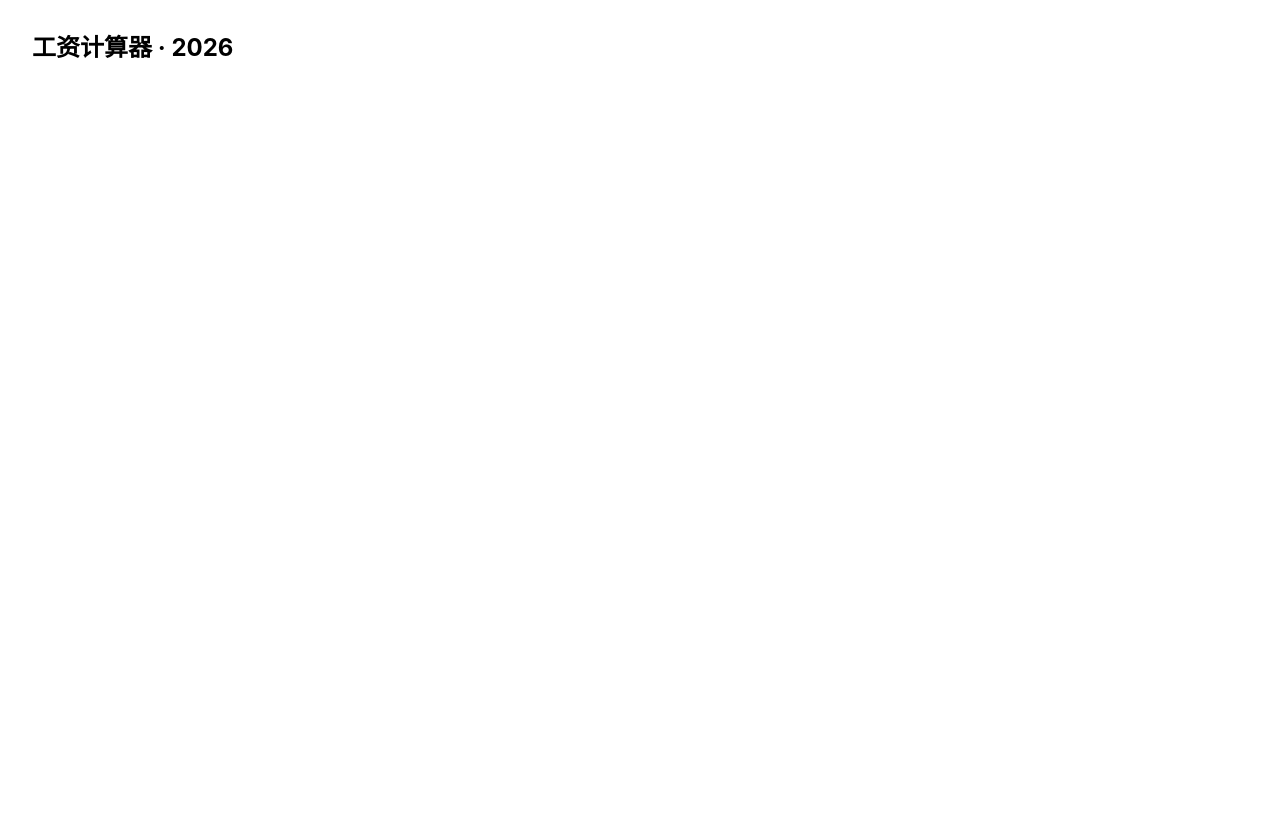
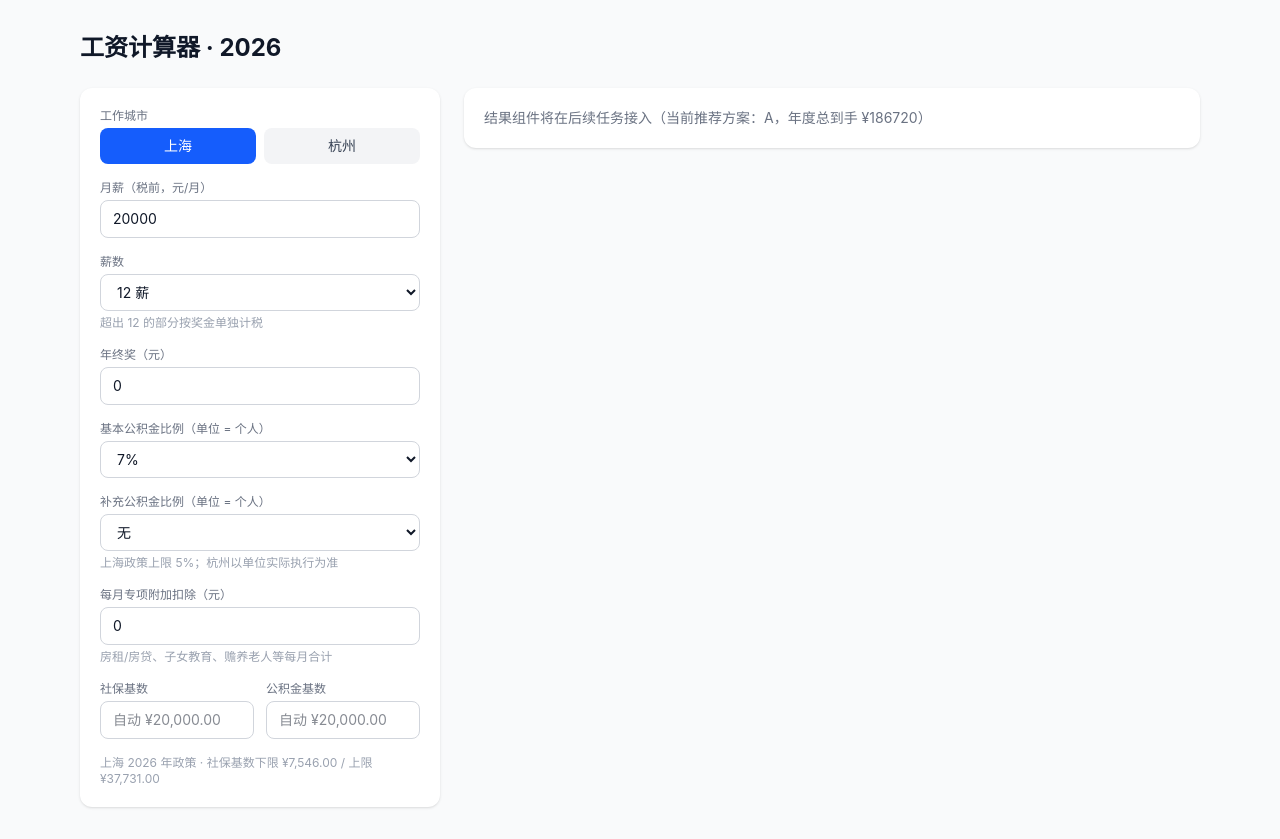
Before and after one commit to liujiajun888/salary-tool, a React (Vite) app: page / in a window 1280 px wide. Before the commit the page ends 800 px from the top, so only its background shows below. Built offline with nearby package versions, Linux system fonts and the light colour scheme.

Commit message:
feat: 输入面板与城市切换

```diff
--- a/src/App.tsx
+++ b/src/App.tsx
@@ -1,3 +1,45 @@
+import { useMemo, useState } from 'react';
+import { CITY_LIST } from './policy';
+import { computeAnnual } from './calc/annual';
+import InputPanel from './components/InputPanel';
+import type { FormState } from './components/InputPanel';
+
 export default function App() {
-  return <h1 className="p-8 text-2xl font-bold">工资计算器 · 2026</h1>;
+  const [form, setForm] = useState<FormState>({
+    cityId: 'shanghai',
+    monthlySalary: 20000,
+    salaryMonths: 12,
+    bonus: 0,
+    hfRatio: CITY_LIST[0].housingFund.defaultRatio,
+    hfSupplementRatio: 0,
+    specialDeductionMonthly: 0,
+    customSocialBase: null,
+    customHfBase: null,
+  });
+
+  const patch = (p: Partial<FormState>) => setForm((f) => ({ ...f, ...p }));
+  const policy = CITY_LIST.find((c) => c.id === form.cityId)!;
+  const result = useMemo(() => computeAnnual(form), [form]);
+
+  return (
+    <div className="min-h-screen bg-gray-50 text-gray-900">
+      <main className="mx-auto max-w-6xl px-4 py-8">
+        <h1 className="mb-6 text-2xl font-bold">工资计算器 · 2026</h1>
+        <div className="grid items-start gap-6 lg:grid-cols-[360px_1fr]">
+          <InputPanel
+            form={form}
+            policy={policy}
+            socialBase={result.socialBase}
+            hfBase={result.hfBase}
+            patch={patch}
+          />
+          <div className="space-y-6">
+            <div className="rounded-xl bg-white p-5 text-sm text-gray-500 shadow-sm">
+              结果组件将在后续任务接入（当前推荐方案：{result.recommendedId}，年度总到手 ¥{result.totals.netYear}）
+            </div>
+          </div>
+        </div>
+      </main>
+    </div>
+  );
 }
--- /dev/null
+++ b/src/components/InputPanel.tsx
@@ -0,0 +1,148 @@
+import type { ChangeEvent } from 'react';
+import { CITY_LIST } from '../policy';
+import type { CityId, CityPolicy } from '../policy/types';
+import { formatMoney, formatPercent } from '../calc/format';
+
+export interface FormState {
+  cityId: CityId;
+  monthlySalary: number;
+  salaryMonths: number;
+  bonus: number;
+  hfRatio: number;
+  hfSupplementRatio: number;
+  specialDeductionMonthly: number;
+  customSocialBase: number | null;
+  customHfBase: number | null;
+}
+
+interface Props {
+  form: FormState;
+  policy: CityPolicy;
+  socialBase: number;
+  hfBase: number;
+  patch: (p: Partial<FormState>) => void;
+}
+
+const labelCls = 'block text-xs text-gray-500 mb-1';
+const inputCls =
+  'w-full rounded-lg border border-gray-300 px-3 py-2 text-sm focus:outline-none focus:ring-2 focus:ring-blue-500';
+const overrideCls = 'border-orange-400 ring-1 ring-orange-300';
+
+export default function InputPanel({ form, policy, socialBase, hfBase, patch }: Props) {
+  const num =
+    (key: keyof FormState) =>
+    (e: ChangeEvent<HTMLInputElement>) =>
+      patch({ [key]: Number(e.target.value) || 0 } as Partial<FormState>);
+
+  return (
+    <section className="space-y-4 rounded-xl bg-white p-5 shadow-sm">
+      <div>
+        <span className={labelCls}>工作城市</span>
+        <div className="flex gap-2">
+          {CITY_LIST.map((c) => (
+            <button
+              key={c.id}
+              onClick={() =>
+                patch({
+                  cityId: c.id,
+                  hfRatio: c.housingFund.defaultRatio,
+                  customSocialBase: null,
+                  customHfBase: null,
+                })
+              }
+              className={`flex-1 rounded-lg px-3 py-2 text-sm font-medium transition-colors ${
+                form.cityId === c.id ? 'bg-blue-600 text-white' : 'bg-gray-100 text-gray-700 hover:bg-gray-200'
+              }`}
+            >
+              {c.name}
+            </button>
+          ))}
+        </div>
+      </div>
+
+      <div>
+        <label className={labelCls}>月薪（税前，元/月）</label>
+        <input type="number" min={0} className={inputCls} value={form.monthlySalary} onChange={num('monthlySalary')} />
+      </div>
+
+      <div>
+        <label className={labelCls}>薪数</label>
+        <select
+          className={inputCls}
+          value={form.salaryMonths}
+          onChange={(e) => patch({ salaryMonths: Number(e.target.value) })}
+        >
+          {[12, 13, 14, 15, 16].map((m) => (
+            <option key={m} value={m}>{m} 薪</option>
+          ))}
+        </select>
+        <p className="mt-1 text-xs text-gray-400">超出 12 的部分按奖金单独计税</p>
+      </div>
+
+      <div>
+        <label className={labelCls}>年终奖（元）</label>
+        <input type="number" min={0} className={inputCls} value={form.bonus} onChange={num('bonus')} />
+      </div>
+
+      <div>
+        <label className={labelCls}>基本公积金比例（单位 = 个人）</label>
+        <select
+          className={inputCls}
+          value={form.hfRatio}
+          onChange={(e) => patch({ hfRatio: Number(e.target.value) })}
+        >
+          {policy.housingFund.ratioOptions.map((r) => (
+            <option key={r} value={r}>{formatPercent(r)}</option>
+          ))}
+        </select>
+      </div>
+
+      <div>
+        <label className={labelCls}>补充公积金比例（单位 = 个人）</label>
+        <select
+          className={inputCls}
+          value={form.hfSupplementRatio}
+          onChange={(e) => patch({ hfSupplementRatio: Number(e.target.value) })}
+        >
+          {policy.housingFund.supplementOptions.map((r) => (
+            <option key={r} value={r}>{r === 0 ? '无' : formatPercent(r)}</option>
+          ))}
+        </select>
+        <p className="mt-1 text-xs text-gray-400">上海政策上限 5%；杭州以单位实际执行为准</p>
+      </div>
+
+      <div>
+        <label className={labelCls}>每月专项附加扣除（元）</label>
+        <input type="number" min={0} className={inputCls} value={form.specialDeductionMonthly} onChange={num('specialDeductionMonthly')} />
+        <p className="mt-1 text-xs text-gray-400">房租/房贷、子女教育、赡养老人等每月合计</p>
+      </div>
+
+      <div className="grid grid-cols-2 gap-3">
+        <div>
+          <label className={labelCls}>社保基数</label>
+          <input
+            type="number" min={0}
+            className={`${inputCls} ${form.customSocialBase !== null ? overrideCls : ''}`}
+            placeholder={`自动 ¥${formatMoney(socialBase)}`}
+            value={form.customSocialBase ?? ''}
+            onChange={(e) => patch({ customSocialBase: e.target.value === '' ? null : Number(e.target.value) })}
+          />
+        </div>
+        <div>
+          <label className={labelCls}>公积金基数</label>
+          <input
+            type="number" min={0}
+            className={`${inputCls} ${form.customHfBase !== null ? overrideCls : ''}`}
+            placeholder={`自动 ¥${formatMoney(hfBase)}`}
+            value={form.customHfBase ?? ''}
+            onChange={(e) => patch({ customHfBase: e.target.value === '' ? null : Number(e.target.value) })}
+          />
+        </div>
+      </div>
+
+      <p className="text-xs text-gray-400">
+        {policy.name} {policy.year} 年政策 · 社保基数下限 ¥{formatMoney(policy.social.minBase)} / 上限 ¥{formatMoney(policy.social.maxBase)}
+      </p>
+    </section>
+  );
+}
```
